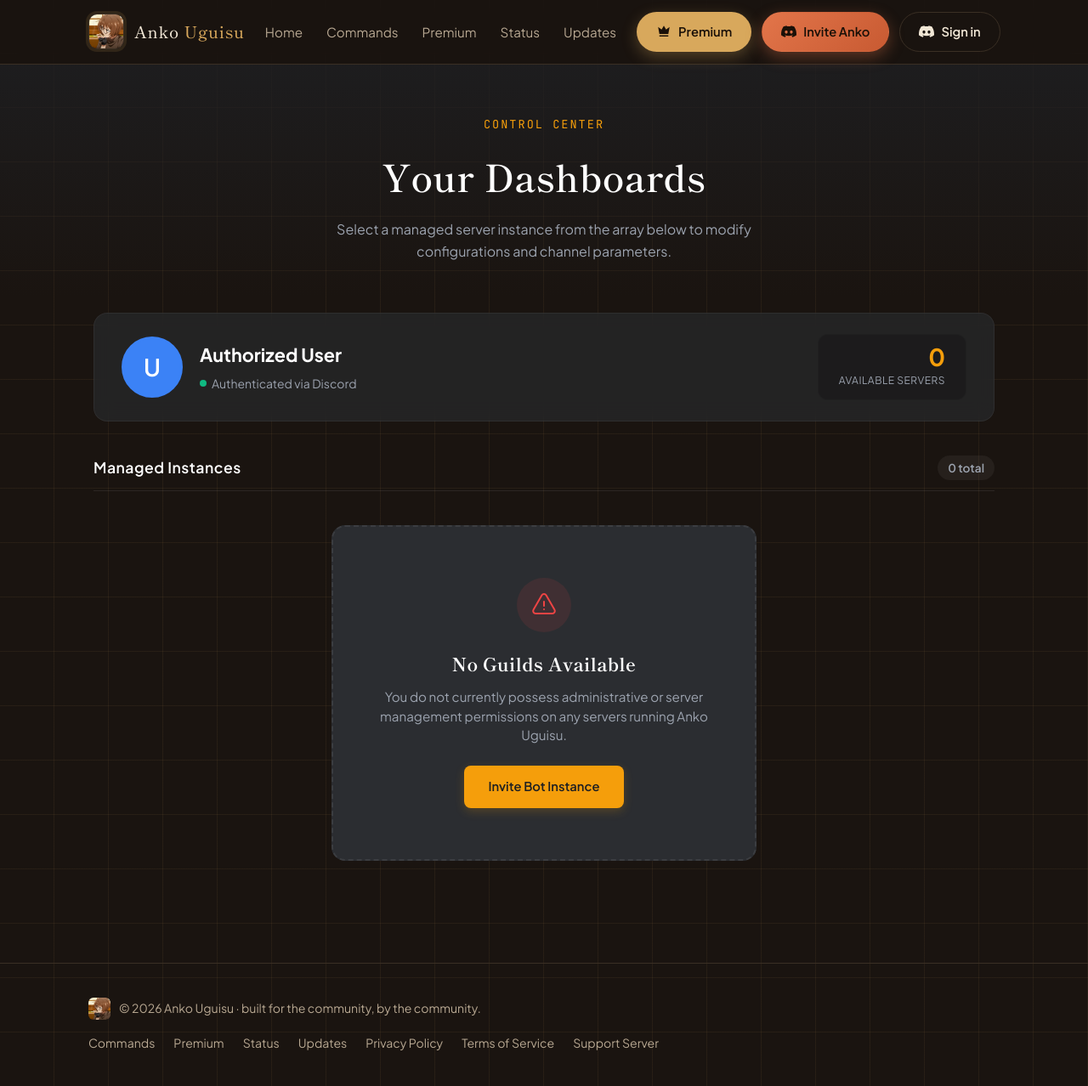
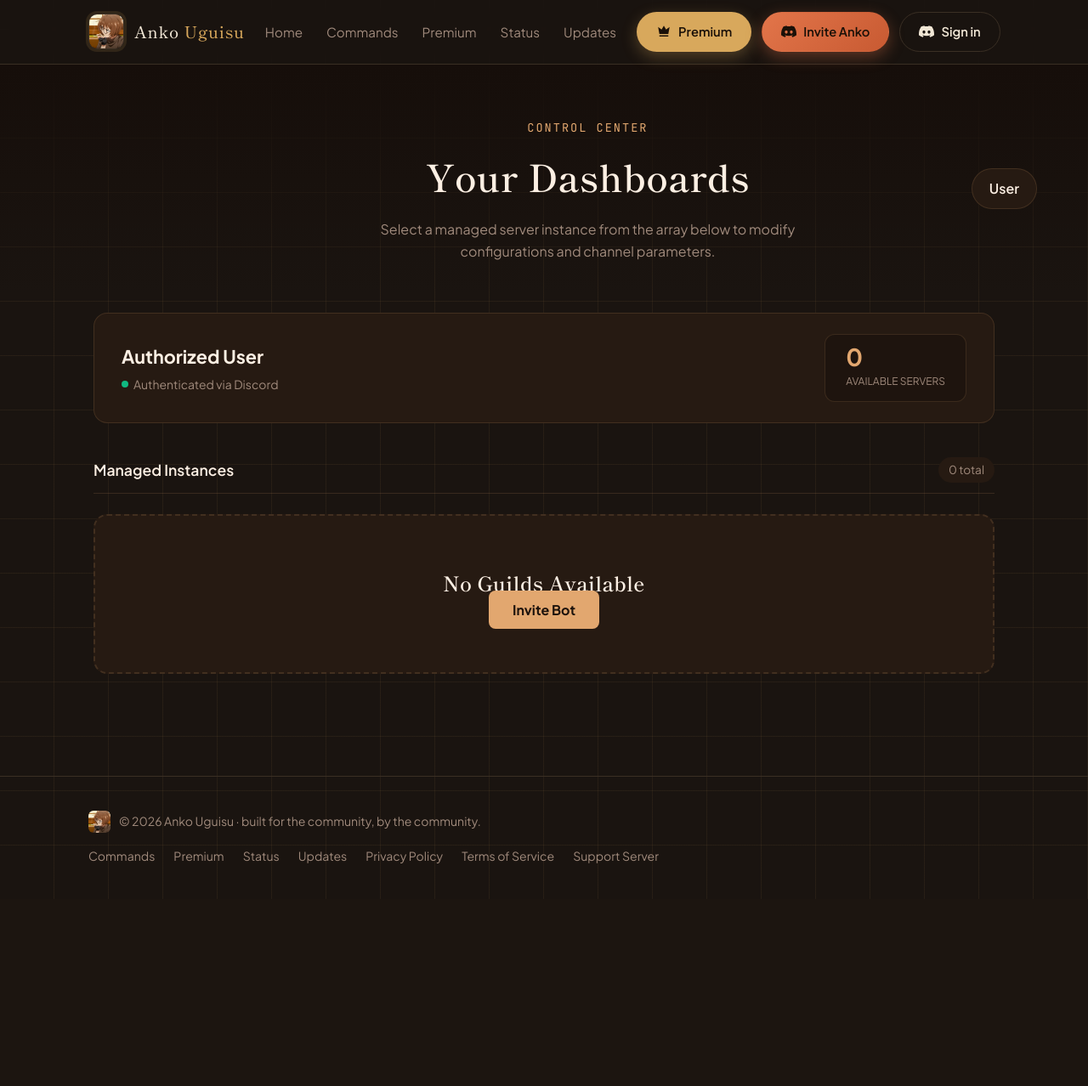
Before and after one commit to vincent-smg/bot-siter-, a Flask app: template templates/dashboard.html in a window 1280 px wide. Shown: the whole page at 85% size. After the commit the page ends 1016 px from the top, so only its background shows below. Run offline with Flask 3, Linux system fonts and the light colour scheme; the template is opened without the code that fills it, so the values that code supplies are empty.

Commit message:
Update dashboard.html

```diff
--- a/templates/dashboard.html
+++ b/templates/dashboard.html
@@ -3,119 +3,90 @@
 {% block title %}Dashboard | Anko Uguisu{% endblock %}
 
 {% block content %}
-<header class="page-head" style="background: linear-gradient(180deg, rgba(30, 31, 34, 0.8) 0%, rgba(22, 22, 24, 0) 100%); padding: 60px 0 40px 0; text-align: center;">
-  <div class="container">
-    <span class="page-head__eyebrow" style="color: #f59e0b; font-family: 'JetBrains Mono', monospace; font-size: 0.85rem; text-transform: uppercase; letter-spacing: 2px;">Control Center</span>
-    <h1 style="font-family: 'Shippori Mincho', serif; font-size: 2.75rem; margin: 10px 0 15px 0; color: #ffffff;">Your Dashboards</h1>
-    <p style="max-width: 600px; margin: 0 auto; color: #9ca3af; font-size: 1rem; line-height: 1.6;">Select a managed server instance from the array below to modify configurations and channel parameters.</p>
+<style>
+  :root {
+    --bg-deep: #1c120c;
+    --bg-panel: #261a12;
+    --accent-gold: #e2a76f;
+    --text-bright: #fcefe3;
+    --text-muted: #a08a7c;
+    --border-warm: rgba(226, 167, 111, 0.15);
+  }
+</style>
+
+<header class="page-head" style="background: linear-gradient(180deg, #160e0a 0%, rgba(28, 18, 12, 0) 100%); padding: 60px 0 40px 0; text-align: center;">
+  <div class="container" style="max-width: 1200px; margin: 0 auto; padding: 0 20px; display: flex; justify-content: space-between; align-items: center;">
+    <div style="width: 180px;"></div> <!-- Spacer -->
+    <div>
+        <span style="color: var(--accent-gold); font-family: 'JetBrains Mono', monospace; font-size: 0.85rem; text-transform: uppercase; letter-spacing: 2px;">Control Center</span>
+        <h1 style="font-family: 'Shippori Mincho', serif; font-size: 2.75rem; margin: 10px 0 15px 0; color: var(--text-bright);">Your Dashboards</h1>
+        <p style="max-width: 600px; margin: 0 auto; color: var(--text-muted); font-size: 1rem; line-height: 1.6;">Select a managed server instance from the array below to modify configurations and channel parameters.</p>
+    </div>
+    <div style="background: var(--bg-panel); padding: 10px 20px; border-radius: 50px; border: 1px solid var(--border-warm); display: flex; align-items: center; gap: 12px; color: var(--text-bright);">
+      {% if current_user and current_user.avatar %}
+        <img src="https://cdn.discordapp.com/avatars/{{ current_user.id }}/{{ current_user.avatar }}.png?size=32" style="width: 32px; height: 32px; border-radius: 50%;">
+      {% endif %}
+      <span style="font-weight: 600;">{{ current_user.username if current_user else 'User' }}</span>
+    </div>
   </div>
 </header>
 
 <main class="section" style="padding-top: 20px; padding-bottom: 80px;">
   <div class="container" style="max-width: 1100px; margin: 0 auto; padding: 0 20px;">
 
-    <div class="dash-user-strip" style="background: rgba(43, 45, 49, 0.6); backdrop-filter: blur(12px); border: 1px solid rgba(255, 255, 255, 0.05); border-radius: 16px; padding: 24px 32px; display: flex; align-items: center; justify-content: space-between; margin-bottom: 40px; gap: 20px;">
+    <div class="dash-user-strip" style="background: var(--bg-panel); border: 1px solid var(--border-warm); border-radius: 16px; padding: 24px 32px; display: flex; align-items: center; justify-content: space-between; margin-bottom: 40px; gap: 20px;">
       <div class="dash-user-strip__left" style="display: flex; align-items: center; gap: 20px;">
         {% if current_user and current_user.avatar %}
-          <img class="dash-user-strip__avatar" src="https://cdn.discordapp.com/avatars/{{ current_user.id }}/{{ current_user.avatar }}.png?size=80" alt="User Avatar" style="width: 72px; height: 72px; border-radius: 50%; border: 3px solid #3b82f6; box-shadow: 0 4px 14px rgba(59, 130, 246, 0.3);">
-        {% else %}
-          <div class="dash-user-strip__avatar dashboard-server-icon" style="width: 72px; height: 72px; border-radius: 50%; background: #3b82f6; color: #ffffff; display: flex; align-items: center; justify-content: center; font-size: 1.75rem; font-weight: 600; border: 3px solid #3b82f6;">
-            {{ current_user.username[0] | upper if (current_user and current_user.username) else 'U' }}
-          </div>
+          <img src="https://cdn.discordapp.com/avatars/{{ current_user.id }}/{{ current_user.avatar }}.png?size=80" style="width: 72px; height: 72px; border-radius: 50%; border: 3px solid var(--accent-gold);">
         {% endif %}
         <div>
-          <div class="dash-user-strip__name" style="font-size: 1.35rem; font-weight: 700; color: #ffffff; display: flex; align-items: center; gap: 4px;">
-            {{ current_user.username if current_user else 'Authorized User' }}
-            {% if current_user and current_user.discriminator and current_user.discriminator != '0' %}
-              <span style="color: #6b7280; font-weight: 400; font-size: 1.1rem;">#{{ current_user.discriminator }}</span>
-            {% endif %}
-          </div>
-          <div class="dash-user-strip__sub" style="color: #9ca3af; font-size: 0.875rem; margin-top: 4px; display: flex; align-items: center; gap: 6px;">
-            <span style="width: 8px; height: 8px; background: #10b981; border-radius: 50%; display: inline-block;"></span>
-            Authenticated via Discord
+          <div style="font-size: 1.35rem; font-weight: 700; color: var(--text-bright);">{{ current_user.username if current_user else 'Authorized User' }}</div>
+          <div style="color: var(--text-muted); font-size: 0.875rem; margin-top: 4px; display: flex; align-items: center; gap: 6px;">
+            <span style="width: 8px; height: 8px; background: #10b981; border-radius: 50%;"></span> Authenticated via Discord
           </div>
         </div>
       </div>
-
-      <div class="dash-user-strip__right" style="display: flex; align-items: center; gap: 24px; background: rgba(0, 0, 0, 0.2); padding: 12px 24px; border-radius: 12px; border: 1px solid rgba(255, 255, 255, 0.02);">
-        <div style="text-align: right;">
-          <span class="dash-user-strip__count" style="display: block; font-size: 1.75rem; font-weight: 800; color: #f59e0b; line-height: 1;">{{ guilds | length if guilds else 0 }}</span>
-          <span class="dash-user-strip__count-label" style="font-size: 0.75rem; color: #9ca3af; text-transform: uppercase; letter-spacing: 0.5px; margin-top: 4px; display: block;">Available Servers</span>
-        </div>
+      <div style="background: rgba(0,0,0,0.2); padding: 12px 24px; border-radius: 12px; border: 1px solid var(--border-warm);">
+        <span style="display: block; font-size: 1.75rem; font-weight: 800; color: var(--accent-gold); line-height: 1;">{{ guilds | length if guilds else 0 }}</span>
+        <span style="font-size: 0.75rem; color: var(--text-muted); text-transform: uppercase;">Available Servers</span>
       </div>
     </div>
 
-    <div class="dash-section-label" style="display: flex; align-items: center; justify-content: space-between; border-bottom: 1px solid rgba(255, 255, 255, 0.08); padding-bottom: 12px; margin-bottom: 24px;">
-      <span style="font-size: 1.1rem; font-weight: 600; color: #ffffff; letter-spacing: 0.5px;">Managed Instances</span>
-      <span class="dash-section-count" style="background: rgba(255, 255, 255, 0.05); color: #9ca3af; padding: 4px 12px; border-radius: 20px; font-size: 0.85rem; font-weight: 600;">{{ guilds | length if guilds else 0 }} total</span>
+    <div class="dash-section-label" style="display: flex; align-items: center; justify-content: space-between; border-bottom: 1px solid var(--border-warm); padding-bottom: 12px; margin-bottom: 24px;">
+      <span style="font-size: 1.1rem; font-weight: 600; color: var(--text-bright);">Managed Instances</span>
+      <span style="background: var(--bg-panel); color: var(--text-muted); padding: 4px 12px; border-radius: 20px; font-size: 0.85rem;">{{ guilds | length if guilds else 0 }} total</span>
     </div>
 
     {% if guilds and guilds | length > 0 %}
       <div class="dashboard-grid" style="display: grid; grid-template-columns: repeat(auto-fill, minmax(320px, 1fr)); gap: 20px;">
         {% for guild in guilds %}
-          <a class="dashboard-server-card" href="{{ url_for('dashboard_guild', guild_id=guild.id) }}" style="background: #2b2d31; border: 1px solid rgba(255, 255, 255, 0.04); border-radius: 14px; padding: 20px; display: flex; align-items: center; justify-content: space-between; text-decoration: none; transition: all 0.25s cubic-bezier(0.4, 0, 0.2, 1); box-shadow: 0 4px 6px -1px rgba(0, 0, 0, 0.1);">
-
+          <a class="dashboard-server-card" href="{{ url_for('dashboard_guild', guild_id=guild.id) }}" style="background: var(--bg-panel); border: 1px solid var(--border-warm); border-radius: 14px; padding: 20px; display: flex; align-items: center; justify-content: space-between; text-decoration: none; transition: all 0.25s;">
             <div style="display: flex; align-items: center; gap: 16px;">
               {% if guild.icon %}
-                <img src="https://cdn.discordapp.com/icons/{{ guild.id }}/{{ guild.icon }}.png?size=96" alt="{{ guild.name }}" style="width: 56px; height: 56px; border-radius: 12px; object-fit: cover; box-shadow: 0 4px 10px rgba(0,0,0,0.3);">
-              {% else %}
-                <div class="dashboard-server-icon" style="width: 56px; height: 56px; border-radius: 12px; background: #404249; color: #e0e1e5; display: flex; align-items: center; justify-content: center; font-size: 1.25rem; font-weight: 700;">
-                  {{ guild.name[0] | upper if guild.name else 'G' }}
-                </div>
+                <img src="https://cdn.discordapp.com/icons/{{ guild.id }}/{{ guild.icon }}.png?size=96" style="width: 56px; height: 56px; border-radius: 12px;">
               {% endif %}
-
-              <div class="info">
-                <div class="name" style="font-weight: 600; color: #ffffff; font-size: 1.05rem; margin-bottom: 6px; white-space: nowrap; overflow: hidden; text-overflow: ellipsis; max-width: 180px;">{{ guild.name }}</div>
-                {% if guild.owner %}
-                  <span class="dashboard-badge" style="background: rgba(245, 158, 11, 0.15); color: #f59e0b; padding: 3px 8px; border-radius: 6px; font-size: 0.75rem; font-weight: 600; border: 1px solid rgba(245, 158, 11, 0.25);">Owner</span>
-                {% else %}
-                  <span class="dashboard-badge is-admin" style="background: rgba(59, 130, 246, 0.15); color: #3b82f6; padding: 3px 8px; border-radius: 6px; font-size: 0.75rem; font-weight: 600; border: 1px solid rgba(59, 130, 246, 0.25);">Admin</span>
-                {% endif %}
+              <div>
+                <div style="font-weight: 600; color: var(--text-bright);">{{ guild.name }}</div>
+                <span style="background: rgba(226, 167, 111, 0.1); color: var(--accent-gold); padding: 3px 8px; border-radius: 6px; font-size: 0.75rem;">{{ 'Owner' if guild.owner else 'Admin' }}</span>
               </div>
             </div>
-
-            <div class="card-arrow-wrapper" style="background: rgba(255, 255, 255, 0.03); width: 36px; height: 36px; border-radius: 50%; display: flex; align-items: center; justify-content: center; border: 1px solid rgba(255, 255, 255, 0.05); color: #9ca3af; transition: all 0.2s ease;">
-              <svg class="dashboard-server-card__arrow" fill="none" stroke="currentColor" stroke-width="2.5" viewBox="0 0 24 24" style="width: 16px; height: 16px;">
-                <path stroke-linecap="round" stroke-linejoin="round" d="M9 5l7 7-7 7"></path>
-              </svg>
+            <div class="card-arrow-wrapper" style="background: var(--bg-deep); width: 36px; height: 36px; border-radius: 50%; display: flex; align-items: center; justify-content: center; color: var(--text-muted);">
+              →
             </div>
           </a>
         {% endfor %}
       </div>
     {% else %}
-      <div class="dashboard-empty" style="background: #2b2d31; border: 2px dashed rgba(255, 255, 255, 0.08); border-radius: 16px; padding: 60px 40px; text-align: center; max-width: 500px; margin: 40px auto 0 auto;">
-        <div class="dashboard-empty__icon" style="background: rgba(239, 68, 68, 0.1); width: 64px; height: 64px; border-radius: 50%; display: flex; align-items: center; justify-content: center; margin: 0 auto 20px auto; color: #ef4444;">
-          <svg fill="none" stroke="currentColor" stroke-width="1.5" viewBox="0 0 24 24" style="width: 32px; height: 32px;">
-            <path stroke-linecap="round" stroke-linejoin="round" d="M12 9v3.75m-9.303 3.376c-.866 1.5.217 3.374 1.948 3.374h14.71c1.73 0 2.813-1.874 1.948-3.374L13.949 3.378c-.866-1.5-3.032-1.5-3.898 0L2.697 16.126zM12 15.75h.007v.008H12v-.008z"></path>
-          </svg>
-        </div>
-        <h2 style="font-size: 1.35rem; font-weight: 700; color: #ffffff; margin-bottom: 10px;">No Guilds Available</h2>
-        <p style="color: #9ca3af; font-size: 0.95rem; line-height: 1.5; margin-bottom: 24px;">You do not currently possess administrative or server management permissions on any servers running Anko Uguisu.</p>
-        <div>
-          <a href="{{ invite_url if invite_url else '#' }}" class="btn btn--gold" style="background: #f59e0b; color: #1e1f22; padding: 12px 28px; border-radius: 8px; font-weight: 600; text-decoration: none; display: inline-block; box-shadow: 0 4px 12px rgba(245, 158, 11, 0.2); transition: transform 0.2s ease;">Invite Bot Instance</a>
-        </div>
+      <div class="dashboard-empty" style="background: var(--bg-panel); border: 2px dashed var(--border-warm); border-radius: 16px; padding: 60px 40px; text-align: center;">
+        <h2 style="color: var(--text-bright);">No Guilds Available</h2>
+        <a href="{{ invite_url if invite_url else '#' }}" style="background: var(--accent-gold); color: var(--bg-deep); padding: 12px 28px; border-radius: 8px; font-weight: 700; text-decoration: none;">Invite Bot</a>
       </div>
     {% endif %}
-
   </div>
 </main>
 
 <style>
-  .dashboard-server-card:hover {
-    transform: translateY(-4px);
-    border-color: rgba(255, 255, 255, 0.12) !important;
-    background: #313338 !important;
-    box-shadow: 0 12px 20px -5px rgba(0, 0, 0, 0.3) !important;
-  }
-  .dashboard-server-card:hover .card-arrow-wrapper {
-    background: #3b82f6 !important;
-    color: #ffffff !important;
-    border-color: #3b82f6 !important;
-    transform: translateX(2px);
-  }
-  .btn--gold:hover {
-    transform: scale(1.02);
-    filter: brightness(1.1);
-  }
+  .dashboard-server-card:hover { transform: translateY(-4px); border-color: var(--accent-gold) !important; background: #322319 !important; }
+  .dashboard-server-card:hover .card-arrow-wrapper { background: var(--accent-gold) !important; color: var(--bg-deep) !important; }
 </style>
 {% endblock %}
```
